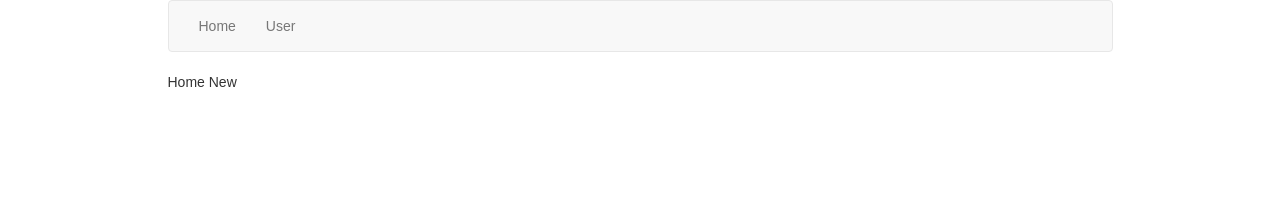
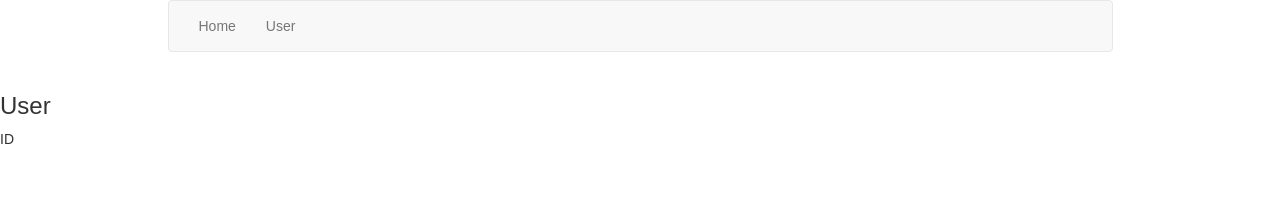
Before and after one commit to bluescorpx93/ms-react-yt, a React (Create React App) app: page /user in a window 1280 px wide. Shown: the top 199 px of the page. Built offline with nearby package versions, Linux system fonts and the light colour scheme.

Commit message:
setup routes

```diff
--- a/package.json
+++ b/package.json
@@ -7,6 +7,7 @@
     "react": "^16.2.0",
     "react-dom": "^16.2.0",
     "react-router": "^4.2.0",
+    "react-router-dom": "^4.2.2",
     "react-scripts": "1.1.1"
   },
   "scripts": {
--- a/src/AppNew.js
+++ b/src/AppNew.js
@@ -1,15 +1,23 @@
 import React, { Component } from 'react';
 import ReactDOM from 'react-dom';
 import { Root } from './RootComponent';
+import { User } from './components/user';
 import { HomeNew } from './components/homeNew';
-
+import {Route, BrowserRouter, Link } from 'react-router-dom';
 
 class AppNew extends Component {
   render(){
      return (
-        <Root>
-           <HomeNew />
-        </Root>
+        <BrowserRouter>
+        <div>
+           <Root/>
+           <Route path={"/user"} component={User}/>
+           <Route exact path={"/"} component={HomeNew}/>
+         </div>
+        </BrowserRouter>
+      //   <Root>
+      //      <HomeNew />
+      //   </Root>
      );
   }
 }
--- a/src/components/headerNew.js
+++ b/src/components/headerNew.js
@@ -1,12 +1,14 @@
 import React from 'react';
+import {Link} from 'react-router-dom';
+
 export const HeaderNew = (props) => {
    return(
       <nav className='navbar navbar-default'>
          <div className='container'>
             <div className='navbar-header'>
                <ul className='nav navbar-nav'>
-                  <li> <a href=''> Home </a></li>
-                  <li> <a href=''> User </a></li>
+                  <li> <Link to="/"> Home </Link></li>
+                  <li> <Link to='/user'> User </Link></li>
                </ul>
             </div>
          </div>
--- a/src/components/user.js
+++ b/src/components/user.js
@@ -1,5 +1,5 @@
 import React from 'react';
-export default class User extends React.Component{
+export class User extends React.Component{
    render(){
       return (
          <div>
```
Also changed, not shown: 1 other file (tests, documents, lock files or other folders).
